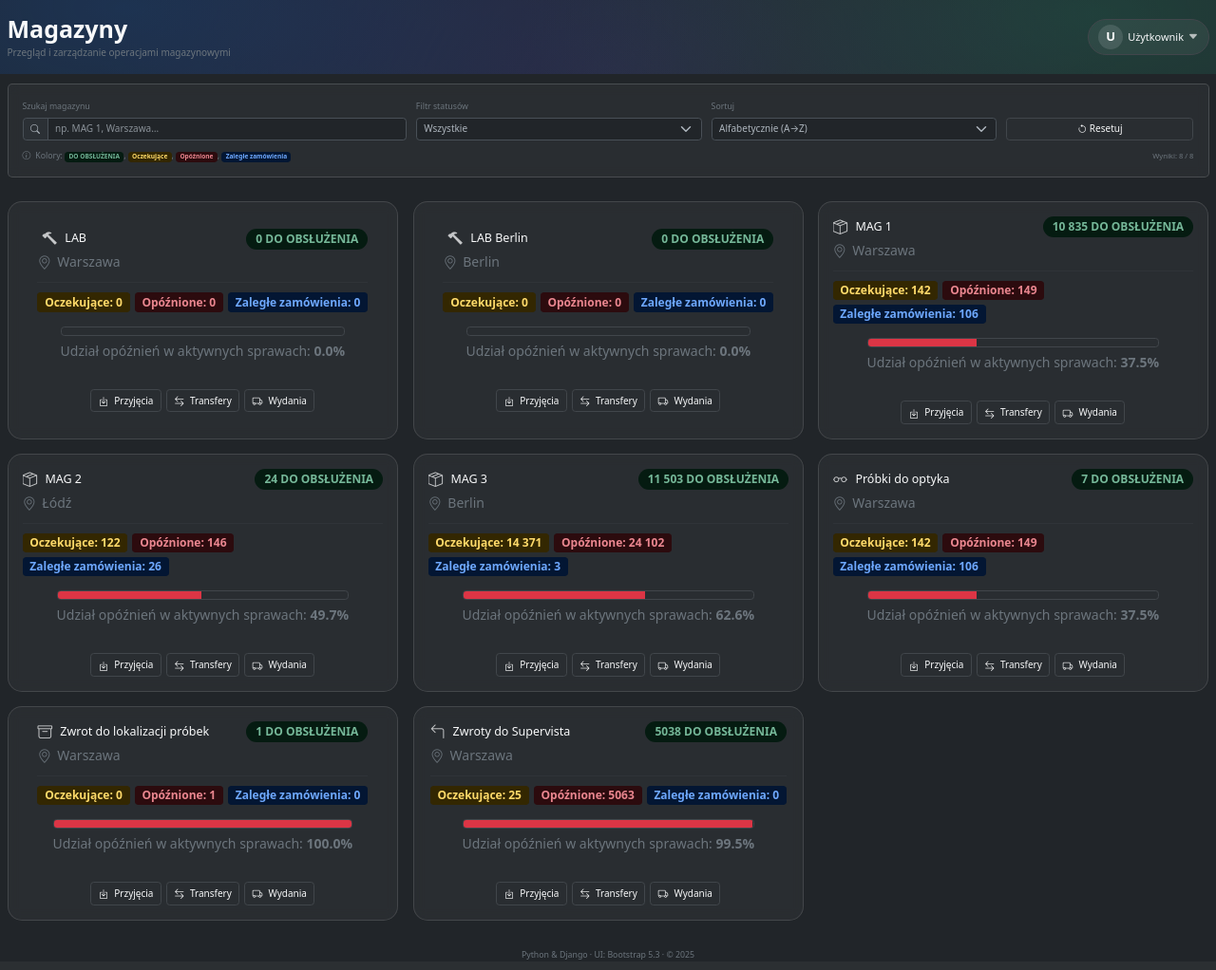
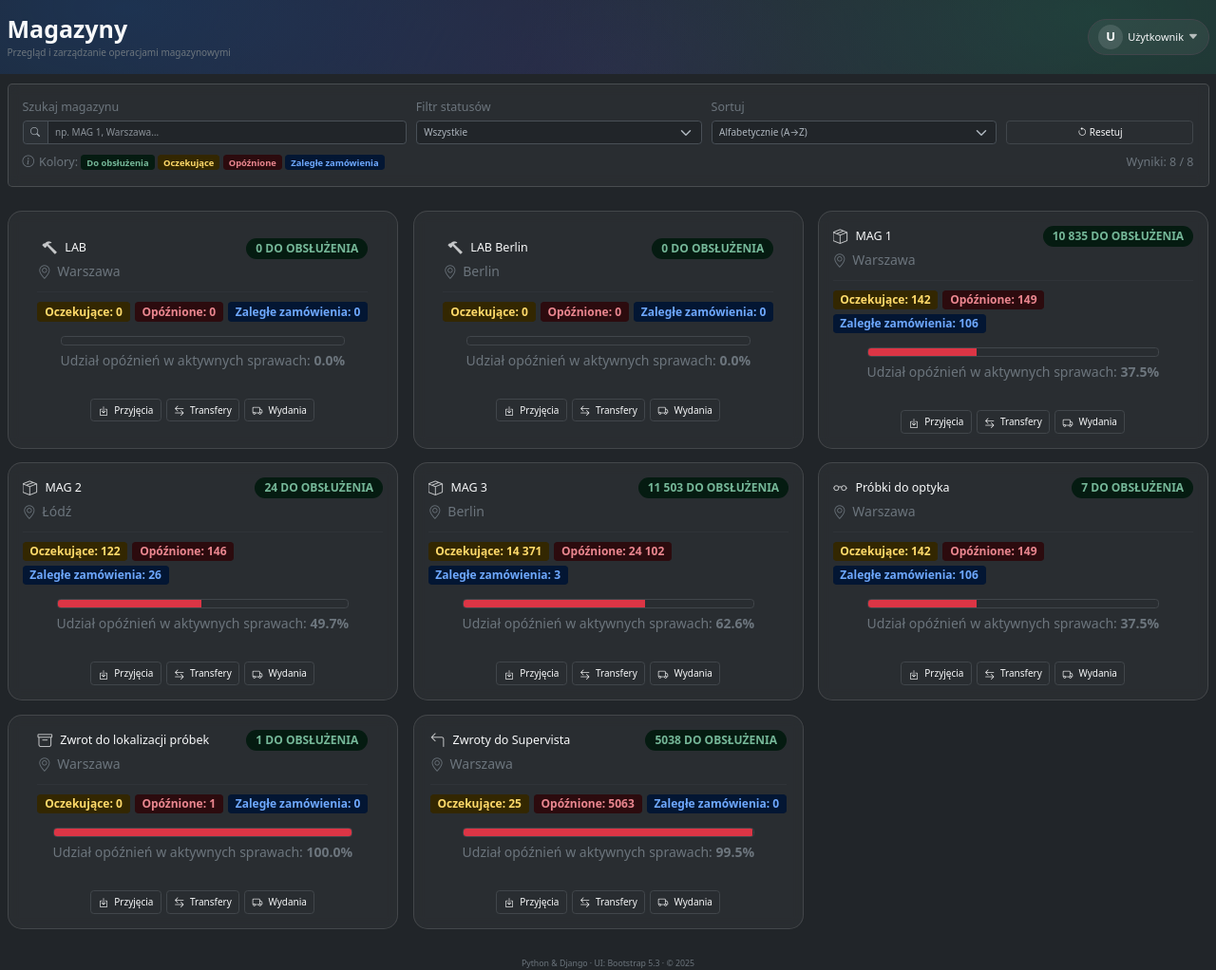
Before and after one commit to marczak01/magazyn, a Django app: page /account/warehouses/ in a window 1280 px wide. Shown: the whole page at 95% size. Run offline with Django 5.2, Linux system fonts and the light colour scheme.

Commit message:
Fixed size text

```diff
--- a/account/templates/account/warehouse.html
+++ b/account/templates/account/warehouse.html
@@ -63,7 +63,7 @@
     <div class="glass rounded-3 p-3 p-md-4 animate-fade">
       <form class="row g-3 align-items-end" id="filtersForm" onsubmit="return false;" role="search" aria-label="Filtry magazynów">
         <div class="col-12 col-md-4">
-          <label for="searchWarehouses" class="form-label small text-secondary">Szukaj magazynu</label>
+          <label for="searchWarehouses" class="form-label text-secondary fs-5">Szukaj magazynu</label>
           <div class="input-group">
             <span class="input-group-text"><i class="bi bi-search" aria-hidden="true"></i></span>
             <input type="search" id="searchWarehouses" class="form-control" placeholder="np. MAG 1, Warszawa…"
@@ -72,7 +72,7 @@
         </div>
 
         <div class="col-6 col-md-3">
-          <label for="statusFilter" class="form-label small text-secondary">Filtr statusów</label>
+          <label for="statusFilter" class="form-label text-secondary fs-5">Filtr statusów</label>
           <select id="statusFilter" class="form-select">
             <option value="all" selected>Wszystkie</option>
             <option value="to-process">Do obsłużenia</option>
@@ -83,7 +83,7 @@
         </div>
 
         <div class="col-6 col-md-3">
-          <label for="sortBy" class="form-label small text-secondary">Sortuj</label>
+          <label for="sortBy" class="form-label text-secondary fs-5">Sortuj</label>
           <select id="sortBy" class="form-select">
             <option value="name" selected>Alfabetycznie (A→Z)</option>
             <option value="-name">Alfabetycznie (Z→A)</option>
@@ -100,15 +100,15 @@
         </div>
 
         <div class="col-12">
-          <div class="d-flex align-items-center gap-2 small text-secondary">
+          <div class="d-flex align-items-center gap-2 text-secondary fs-5">
             <i class="bi bi-info-circle" aria-hidden="true"></i>
             <span>Kolory:
-              <span class="badge bg-success-subtle text-success-emphasis">DO OBSŁUŻENIA</span>,
-              <span class="badge bg-warning-subtle text-warning-emphasis">Oczekujące</span>,
-              <span class="badge bg-danger-subtle text-danger-emphasis">Opóźnione</span>,
+              <span class="badge bg-success-subtle text-success-emphasis">Do obsłużenia</span>
+              <span class="badge bg-warning-subtle text-warning-emphasis">Oczekujące</span>
+              <span class="badge bg-danger-subtle text-danger-emphasis">Opóźnione</span>
               <span class="badge bg-primary-subtle text-primary-emphasis">Zaległe zamówienia</span>
             </span>
-            <span class="ms-auto small" id="resultsCount" aria-live="polite"></span>
+            <span class="ms-auto fs-5" id="resultsCount" aria-live="polite"></span>
           </div>
         </div>
       </form>
```
